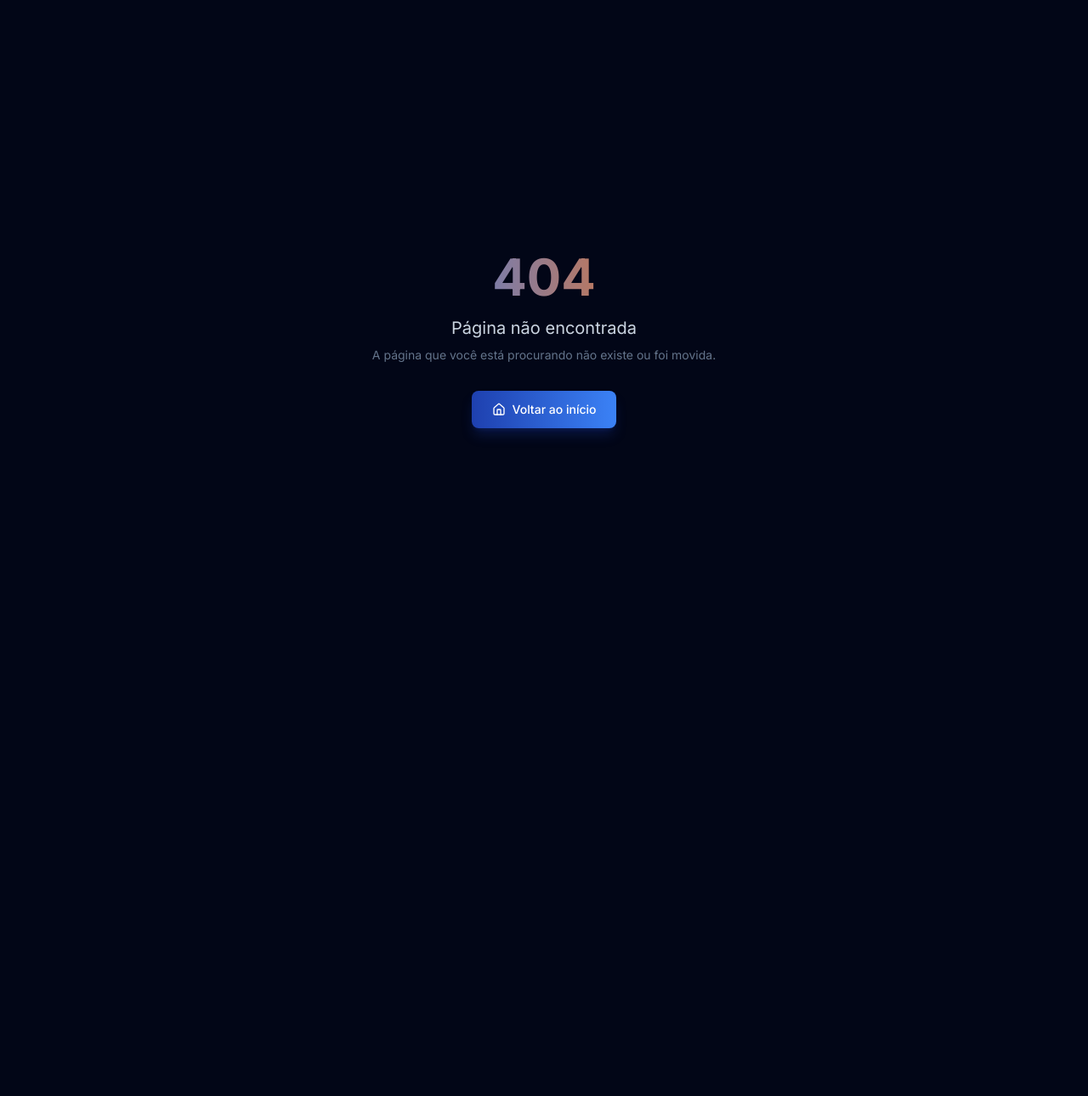
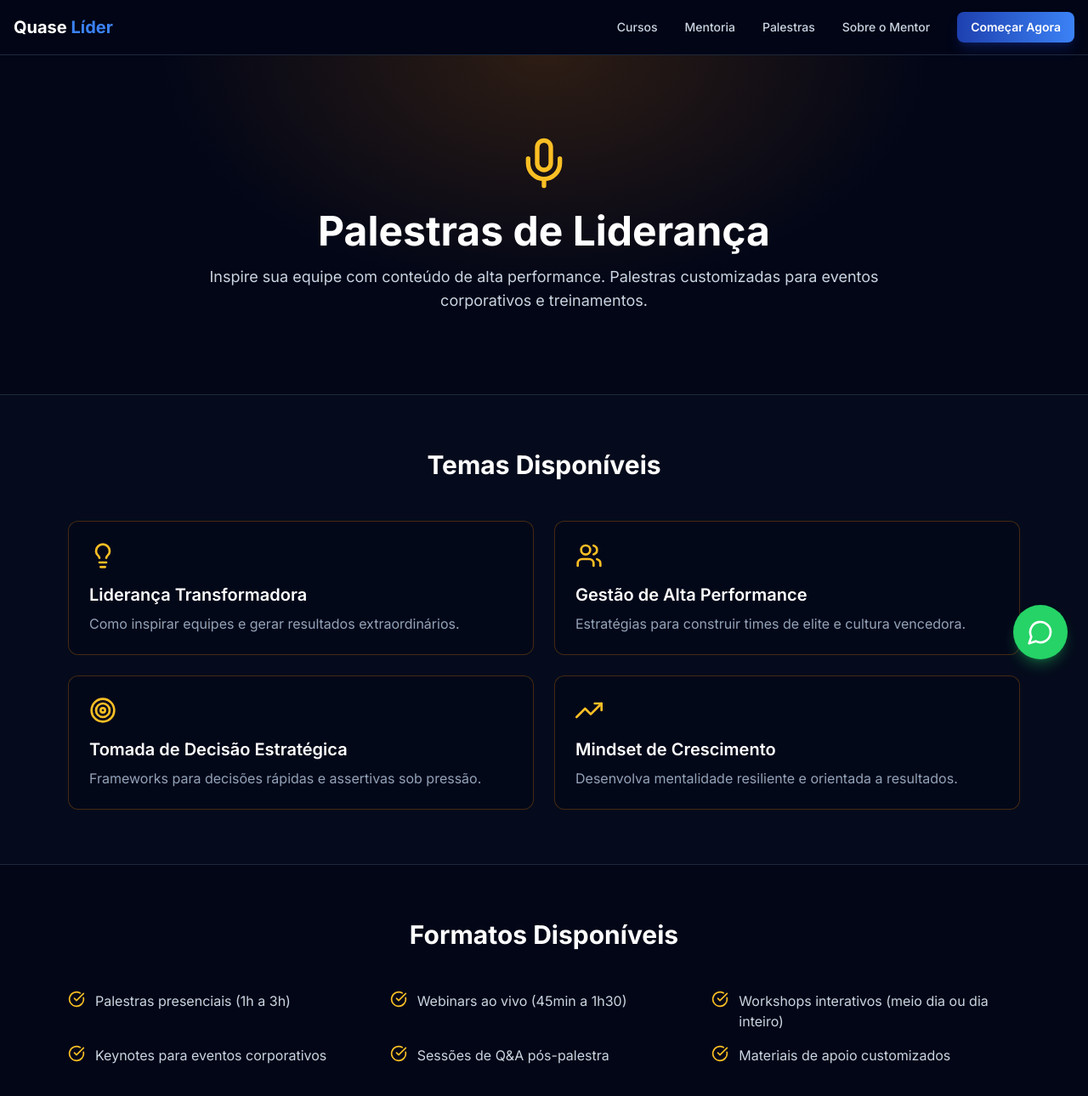
Before and after one commit to gaholiveira/godev-quase-lider-0epxyr37, a Next.js app: page /palestras in a window 1280 px wide. Before the commit this address had no page. Shown: the top 1290 px of the page at 85% size. Before the commit the page ends 800 px from the top, so only its background shows below. Built offline with nearby package versions, Linux system fonts and the light colour scheme.

Commit message:
feat: add src/app/palestras/page.tsx (IA)
Co-authored-by: GoDev Studio <ai@godev.studio>

```diff
--- /dev/null
+++ b/src/app/palestras/page.tsx
@@ -0,0 +1,97 @@
+'use client';
+
+import Link from 'next/link';
+import { Navbar } from '@/components/layout/navbar';
+import { WhatsAppButton } from '@/components/ui/whatsapp-button';
+import { Mic, Lightbulb, Users, Video, CheckCircle, ArrowRight } from 'lucide-react';
+import { motion } from 'framer-motion';
+
+export default function PalestrasPage() {
+  const topics = [
+    { icon: <Lightbulb className="size-8" />, title: 'Liderança Transformadora', description: 'Como inspirar equipes e gerar resultados extraordinários.' },
+    { icon: <Users className="size-8" />, title: 'Gestão de Alta Performance', description: 'Estratégias para construir times de elite e cultura vencedora.' },
+    { icon: <Target className="size-8" />, title: 'Tomada de Decisão Estratégica', description: 'Frameworks para decisões rápidas e assertivas sob pressão.' },
+    { icon: <TrendingUp className="size-8" />, title: 'Mindset de Crescimento', description: 'Desenvolva mentalidade resiliente e orientada a resultados.' },
+  ];
+  const formats = [
+    'Palestras presenciais (1h a 3h)',
+    'Webinars ao vivo (45min a 1h30)',
+    'Workshops interativos (meio dia ou dia inteiro)',
+    'Keynotes para eventos corporativos',
+    'Sessões de Q&A pós-palestra',
+    'Materiais de apoio customizados',
+  ];
+  return (
+    <>
+      <Navbar />
+      <WhatsAppButton phoneNumber="5511999999999" message="Olá! Gostaria de solicitar uma proposta de palestra." />
+      <main className="min-h-screen pt-16">
+        <section className="relative overflow-hidden bg-slate-950 py-24">
+          <div className="absolute inset-0 bg-[radial-gradient(ellipse_at_top,_var(--tw-gradient-stops))] from-leadership-gold/20 via-transparent to-transparent" />
+          <div className="relative mx-auto max-w-4xl px-4 text-center">
+            <motion.div initial={{ opacity: 0, y: 20 }} animate={{ opacity: 1, y: 0 }} transition={{ duration: 0.6 }}>
+              <Mic className="mx-auto size-16 text-leadership-gold-light" />
+              <h1 className="mt-6 text-4xl font-bold text-white sm:text-5xl">Palestras de Liderança</h1>
+              <p className="mt-4 text-lg text-slate-300">Inspire sua equipe com conteúdo de alta performance. Palestras customizadas para eventos corporativos e treinamentos.</p>
+            </motion.div>
+          </div>
+        </section>
+        <section className="border-t border-slate-800 bg-slate-900/30 py-16">
+          <div className="mx-auto max-w-6xl px-4">
+            <h2 className="text-center text-3xl font-bold text-white">Temas Disponíveis</h2>
+            <div className="mt-12 grid gap-6 sm:grid-cols-2">
+              {topics.map((topic, i) => (
+                <motion.div key={i} initial={{ opacity: 0, y: 20 }} whileInView={{ opacity: 1, y: 0 }} viewport={{ once: true }} transition={{ duration: 0.5, delay: i * 0.1 }} className="rounded-xl border border-leadership-gold/30 bg-slate-950/50 p-6">
+                  <div className="text-leadership-gold-light">{topic.icon}</div>
+                  <h3 className="mt-4 text-xl font-semibold text-white">{topic.title}</h3>
+                  <p className="mt-2 text-slate-400">{topic.description}</p>
+                </motion.div>
+              ))}
+            </div>
+          </div>
+        </section>
+        <section className="border-t border-slate-800 bg-slate-950 py-16">
+          <div className="mx-auto max-w-6xl px-4">
+            <h2 className="text-center text-3xl font-bold text-white">Formatos Disponíveis</h2>
+            <div className="mt-12 grid gap-4 sm:grid-cols-2 lg:grid-cols-3">
+              {formats.map((format, i) => (
+                <motion.div key={i} initial={{ opacity: 0, x: -20 }} whileInView={{ opacity: 1, x: 0 }} viewport={{ once: true }} transition={{ duration: 0.5, delay: i * 0.1 }} className="flex items-start gap-3">
+                  <CheckCircle className="size-5 shrink-0 text-leadership-gold-light" />
+                  <span className="text-slate-300">{format}</span>
+                </motion.div>
+              ))}
+            </div>
+          </div>
+        </section>
+        <section className="border-t border-slate-800 bg-gradient-to-b from-slate-900/30 to-slate-950 py-24">
+          <div className="mx-auto max-w-4xl px-4 text-center">
+            <h2 className="text-3xl font-bold text-white sm:text-4xl">Pronto para Inspirar Sua Equipe?</h2>
+            <p className="mt-4 text-lg text-slate-300">Solicite uma proposta personalizada e descubra como uma palestra pode transformar sua organização.</p>
+            <Link href="#" className="mt-8 inline-flex items-center gap-2 rounded-lg bg-gradient-to-r from-leadership-gold to-leadership-gold-light px-8 py-4 text-base font-semibold text-white shadow-lg shadow-leadership-gold/30 transition-all duration-200 hover:scale-[1.02] hover:shadow-xl hover:shadow-leadership-gold/50 active:scale-95">
+              Solicitar Proposta <ArrowRight className="size-5" />
+            </Link>
+          </div>
+        </section>
+      </main>
+    </>
+  );
+}
+
+function Target({ className }: { className?: string }) {
+  return (
+    <svg className={className} fill="none" stroke="currentColor" viewBox="0 0 24 24">
+      <circle cx="12" cy="12" r="10" strokeWidth="2" />
+      <circle cx="12" cy="12" r="6" strokeWidth="2" />
+      <circle cx="12" cy="12" r="2" strokeWidth="2" />
+    </svg>
+  );
+}
+
+function TrendingUp({ className }: { className?: string }) {
+  return (
+    <svg className={className} fill="none" stroke="currentColor" viewBox="0 0 24 24">
+      <polyline points="23 6 13.5 15.5 8.5 10.5 1 18" strokeWidth="2" strokeLinecap="round" strokeLinejoin="round" />
+      <polyline points="17 6 23 6 23 12" strokeWidth="2" strokeLinecap="round" strokeLinejoin="round" />
+    </svg>
+  );
+}
```
